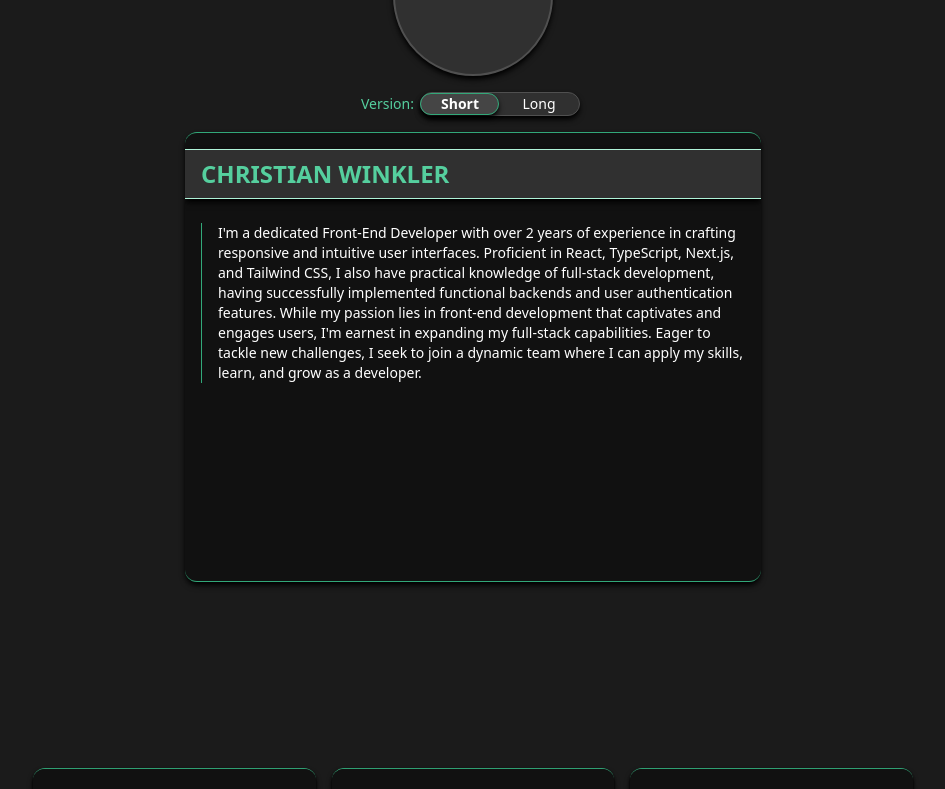
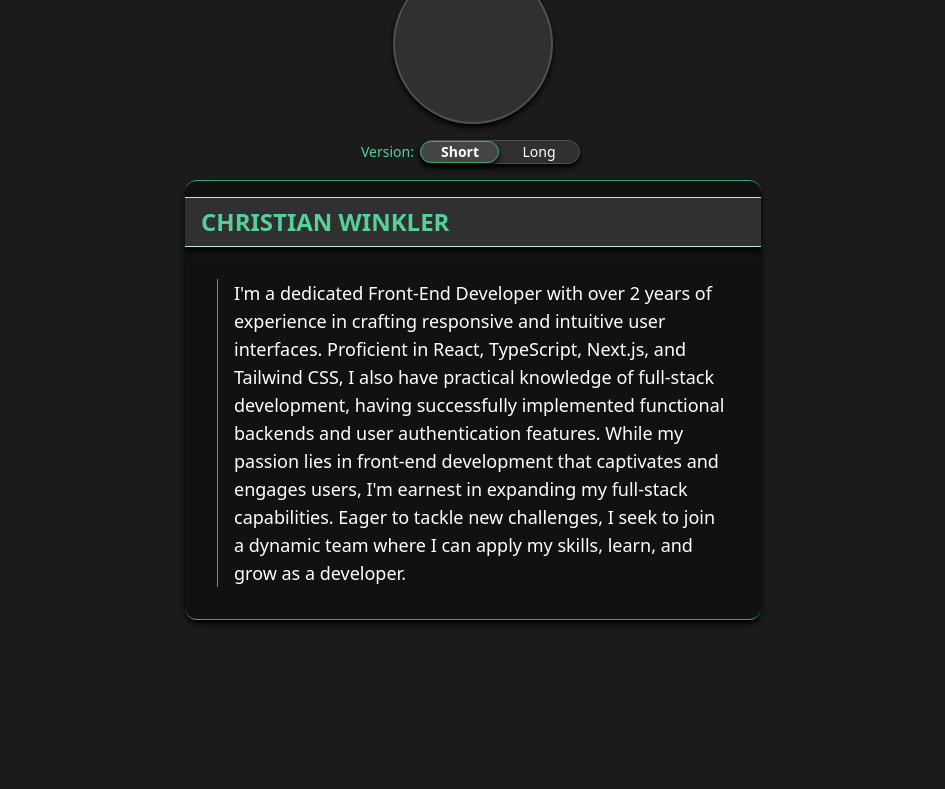
Before and after one commit to cwinkdev/web-resume, a Next.js app: page / in a window 1280 px wide. Shown: the part 980-1769 px from the top of the page, without its empty margins (167-1112 px from the left). Built offline with nearby package versions, Linux system fonts and the light colour scheme.

Commit message:
widescreen UX

```diff
--- a/app/components/about/About.tsx
+++ b/app/components/about/About.tsx
@@ -8,7 +8,7 @@ const About = () => {
   const [isLongVersion, setIsLongVersion] = useState<boolean>(false);
 
   return (
-    <section className="pt-20 p-8 min-h-fit h-screen w-full text-center lg:w-1/2 lg:mx-auto">
+    <section className="pt-32 p-8 min-h-fit h-screen w-full text-center lg:w-1/2 lg:mx-auto">
       <div
         className={`${
           state.currentSection === 'about' ? 'slide-in-right' : 'slide-off-left'
--- a/app/components/about/AboutCard.tsx
+++ b/app/components/about/AboutCard.tsx
@@ -56,6 +56,7 @@ const AboutCard = ({ isLongVersion }: AboutCardProps) => {
             backgroundImage:
               state.theme.id === 'theme1' ? 'url(./abstractCardBG.png)' : '',
             backgroundPosition: 'center',
+            backgroundSize: 'cover',
           }}
           className={`${inView ? 'slide-in-right' : 'slide-off-left'}  ${
             state.theme.id === 'theme1'
@@ -63,7 +64,7 @@ const AboutCard = ({ isLongVersion }: AboutCardProps) => {
               : state.theme.id === ''
               ? 'border-y border-secondary rounded-xl'
               : 'border-y border-secondary rounded-lg'
-          } mt-4 h-[450px] flex flex-col font-light relative overflow-y-auto shadow-baseShadow bg-base shadow-md rounded-lg`}
+          } mt-4 h-[450px] lg:h-fit flex flex-col font-light relative overflow-y-auto shadow-baseShadow bg-base shadow-md rounded-lg`}
         >
           <div
             className={`bg-base2 text-left mt-4 py-2 border-y border-accent shadow-baseShadow shadow-md`}
@@ -72,9 +73,11 @@ const AboutCard = ({ isLongVersion }: AboutCardProps) => {
               CHRISTIAN WINKLER
             </h2>
           </div>
-          <div className="flex px-4 mt-6">
+          <div className="flex px-4 mt-6 lg:mt-0 lg:p-8">
             <div className="border-r border-secondary"></div>
-            <p className={`pl-4 text-left text-sm text-baseText duration-300`}>
+            <p
+              className={`pl-4 text-left lg:text-lg text-sm text-baseText duration-300`}
+            >
               {aboutMeText}
             </p>
           </div>
--- a/app/components/quickNavMenu/QuickNavMenu.tsx
+++ b/app/components/quickNavMenu/QuickNavMenu.tsx
@@ -29,7 +29,8 @@ const QuickNavMenu = () => {
 
   return (
     <div
-      className={`flex lg:flex-col lg:h-screen justify-evenly w-full lg:w-28 mx-auto absolute top-0 p-3`}
+      style={{ transform: `translateX(${calculateTranslateX(0)}px)` }}
+      className={`flex lg:flex-col lg:h-screen justify-evenly w-full lg:w-28 mx-auto lg:bg-base lg:bg-opacity-10 absolute top-0 p-3`}
     >
       <ThemeSwitcher
         translateX={calculateTranslateX(0)}
--- a/app/hooks/useApp.tsx
+++ b/app/hooks/useApp.tsx
@@ -27,7 +27,7 @@ export function useApp() {
 
   useEffect(() => {
     const handleScroll = () => {
-      const maxScroll = window.innerWidth > 640 ? 1700 : 1000;
+      const maxScroll = window.innerWidth > 640 ? 800 : 1000;
       const newPos = Math.min(
         window.innerWidth > 640 ? window.scrollY * 1.5 : window.scrollY,
         maxScroll,
@@ -56,7 +56,7 @@ export function useApp() {
   }, [typedText, fullText]);
 
   useEffect(() => {
-    if (state.offset > 1100 && window.innerWidth > 640) {
+    if (state.offset > 700 && window.innerWidth > 640) {
       setTypedText('');
       setState((prevState) => ({
         ...prevState,
@@ -68,7 +68,7 @@ export function useApp() {
         ...prevState,
         showQuickNav: true,
       }));
-    } else if (state.offset <= 1100 && window.innerWidth > 640) {
+    } else if (state.offset <= 700 && window.innerWidth > 640) {
       setState((prevState) => ({
         ...prevState,
         showQuickNav: false,
```
